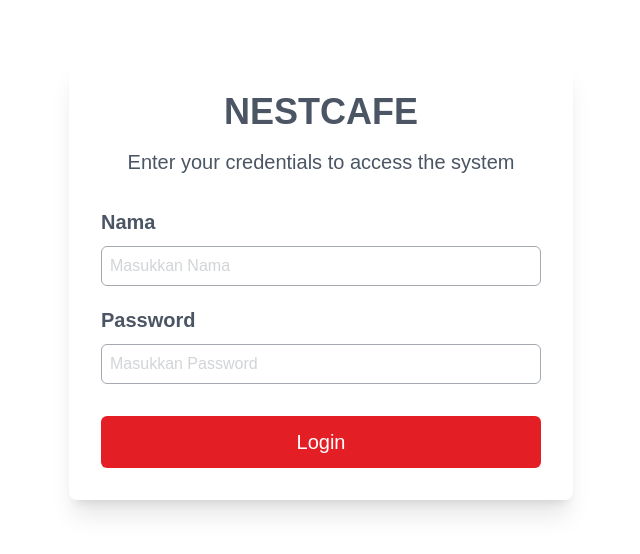
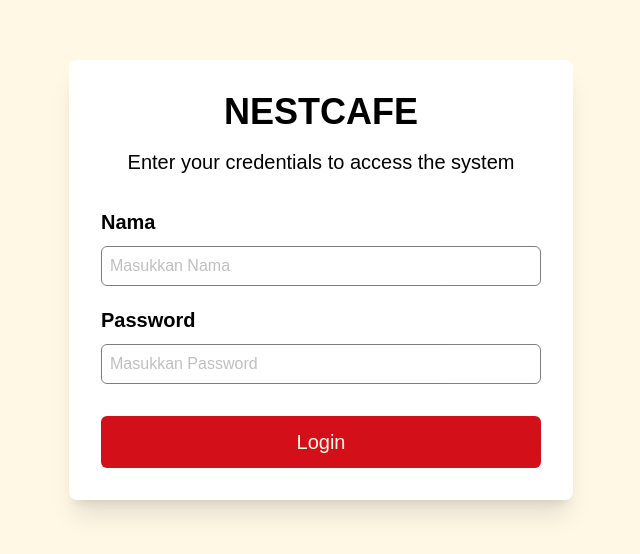
Before and after one commit to Faizlazuardi/nestacafe, a Next.js app: page /auth/login in a window 1280 px wide. Shown: the part 120-674 px from the top of the page, without its empty margins (319-959 px from the left). Built offline with nearby package versions, Linux system fonts and the light colour scheme.

Commit message:
fix(auth): fix redirect handling after login/logout

```diff
--- a/app/api/auth/login/route.ts
+++ b/app/api/auth/login/route.ts
@@ -4,9 +4,8 @@ import { UserRole } from "@prisma/client";
 
 export async function POST(request: Request) {
     const secureCookie = process.env.NODE_ENV === "production";
-    const form = await request.formData();
-    const name = form.get("name") as string;
-    const password = form.get("password") as string;
+    const data = await request.json();
+    const { name, password } = data;
 
     try {
         const user = await getUserByNameAndPassowrd(name, password);
@@ -14,7 +13,7 @@ export async function POST(request: Request) {
             user.role === UserRole.admin ? "/admin" :
             user.role === UserRole.cashier ? "/kasir" : "/";
 
-        const res = NextResponse.redirect(new URL(redirectTo, request.url));
+        const res = NextResponse.json(redirectTo);
 
         res.cookies.set("token", "logged_in", {
             httpOnly: true,
--- a/app/api/auth/logout/route.ts
+++ b/app/api/auth/logout/route.ts
@@ -1,7 +1,7 @@
 import { NextResponse } from "next/server";
 
 export async function POST(request: Request) {
-    const res = NextResponse.redirect(new URL("/auth/login", request.url));
+    const res = NextResponse.json({redirectTo: "/auth/login"});
 
 
     res.cookies.set("token", "", {
--- a/app/auth/login/page.tsx
+++ b/app/auth/login/page.tsx
@@ -1,9 +1,29 @@
+"use client"
 export default function Login() {
+    const handleLogin = async (e: React.FormEvent<HTMLFormElement>)=>{
+        e.preventDefault();
+        const formData = new FormData(e.currentTarget);
+        const payload = Object.fromEntries(formData);
+        const res = await fetch('/api/auth/login',
+            {
+                method: 'POST',
+                headers: {
+                    'Content-Type': 'application/json',
+                },
+                body: JSON.stringify(payload)
+            }
+        )
+        if (!res.ok) {
+            alert('Login Gagal');
+        }
+        const data = await res.json();
+        window.location.href = data.redirectTo;
+    }
     return (
         <div className="flex flex-col justify-center items-center gap-5 w-screen h-screen">
             <form
                 className="flex flex-col justify-center items-center gap-8 bg-white shadow-xl p-8 rounded-lg"
-                action="/api/auth/login" method="post"
+                onSubmit={handleLogin}
             >
                 <div className="flex flex-col justify-center items-center gap-4">
                     <h1 className="font-bold text-4xl">NESTCAFE</h1>
--- a/app/components/navigation.tsx
+++ b/app/components/navigation.tsx
@@ -6,6 +6,26 @@ import { AuthUser } from '../types/user';
 
 export default function Navigation() {
     const user :AuthUser|null = useUserCookie();
+
+    const handleLogout = async (e: React.FormEvent<HTMLFormElement>)=>{
+        e.preventDefault();
+        const formData = new FormData(e.currentTarget);
+        const payload = Object.fromEntries(formData);
+        const res = await fetch('/api/auth/logout',
+            {
+                method: 'POST',
+                headers: {
+                    'Content-Type': 'application/json',
+                },
+                body: JSON.stringify(payload)
+            }
+        )
+        if (!res.ok) {
+            alert('Login Gagal');
+        }
+        const data = await res.json();
+        window.location.href = data.redirectTo;
+    }
     return (
         <nav className="flex justify-between items-center px-6 py-4 w-full h-24 nav">
             <h1 className="text-2xl md:text-3xl lg:text-4xl">NESTACAFE</h1>
@@ -17,8 +37,8 @@ export default function Navigation() {
                         <span className="font-bold">{user?.name}</span>
                     </div>
                 </div>
-                <form action="/api/auth/logout" method="post">
-                    <button className="p-2 rounded-lg w-fit h-fit hover:cursor-pointer button-logout button-secondary">
+                <form onSubmit={handleLogout}>
+                    <button className="p-2 rounded-lg w-fit h-fit hover:cursor-pointer button-logout button-secondary" type="submit">
                         <LogOut className="w-5 h-fit"/>
                     </button>
                 </form>
--- a/app/globals.css
+++ b/app/globals.css
@@ -1,13 +1,21 @@
 @import "tailwindcss";
 
 :root {
-  --background: #ffffff;
-  --foreground: #4B5563;
-  --brand-100: #FEE2E2;
-  --brand-200: #DC1F26;
-  --brand-300: #E31E24;
-  --brand-350: #E34C51;
-  --background-100: #FFFBEB;
+  --background: #FFF8E5;
+  --foreground: #000000;
+  --brand-0: #ffffff;
+  --brand-50:  #FFD5D7;
+  --brand-100: #FFB2B6;
+  --brand-200: #FF8F92;
+  --brand-300: #FF6B6E;
+  --brand-400: #FF474A;
+  --brand-500: #D30F19;
+  --brand-600: #B20D15;
+  --brand-700: #8F0A12;
+  --brand-800: #6C0710;
+  --brand-900: #47040C;
+  --brand-950: #2A0206;
+
   --font-geist-sans: 'Droid Sans', sans-serif;
   --font-geist-mono: 'Droid Sans Mono', monospace;
 }
@@ -32,75 +40,44 @@ body {
   font-family:'Droid Sans', sans-serif;;
 }
 
-.text-secondary{
-  color: var(--brand-200);
-}
-
-.bg-soft {
-  background-color: var(--background-100);
-}
-
-.bg-items {
-  background-color: var(--brand-100);
-}
-
-.bg-items-inactive {
-  background-color: var(--background);
-  opacity: 0.75;
-}
-
-.border-brand-100 {
-  border-color:  var(--brand-100);
-}
-
 .nav {
-  background-color: var(--brand-200);
+  background-color: var(--brand-500);
   color: var(--background);
   font-weight: bold;
 }
 
-.label-user {
-  background-color: var(--brand-350);
-  color: var(--background);
-}
-
-.nav-secondary {
-  background-color: var(--brand-300);
-  color: var(--background);
-}
-
 .button-primary {
-  background-color: var(--brand-300);
+  background-color: var(--brand-500);
   color: var(--background);
 }
 
 .button-secondary {
   background-color: var(--background);
-  color: var(--brand-300);
-  border: 1px solid var(--brand-300);
+  color: var(--brand-500);
+  border: 1px solid var(--brand-500);
 }
 
 table thead {
-  background-color: var(--brand-200);
+  background-color: var(--brand-500);
   color: var(--background);
 }
 
 .sidebar {
-  background-color: var(--brand-300);
-  color: var(--background);
+  background-color: var(--brand-600);
+  color: var(--brand-0);
 }
 .sidebar-active {
-  background-color: var(--background);
-  color: var(--brand-300);
+  background-color: var(--brand-0);
+  color: var(--brand-600);
 }
 
 .icon {
-  background-color: var(--background-100);
-  color: var(--brand-300);
+  background-color: var(--background);
+  color: var(--brand-500);
 }
 
 .stock {
-  background-color: var(--background-100);
+  background-color: var(--background);
 }
 
 .stock h2 {
@@ -108,5 +85,5 @@ table thead {
 }
 
 .stock p {
-  color: var(--brand-300);
+  color: var(--brand-500);
 }
```
